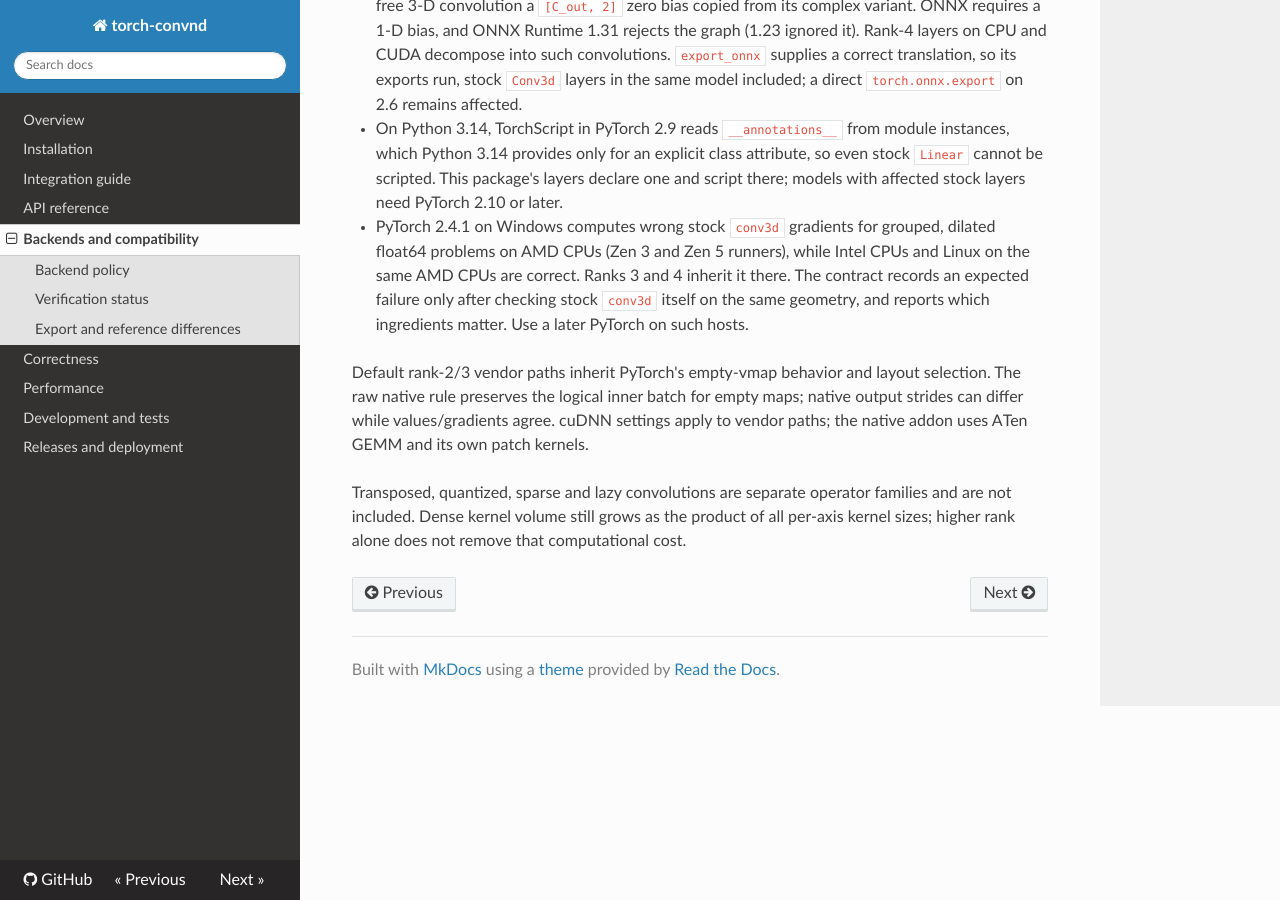
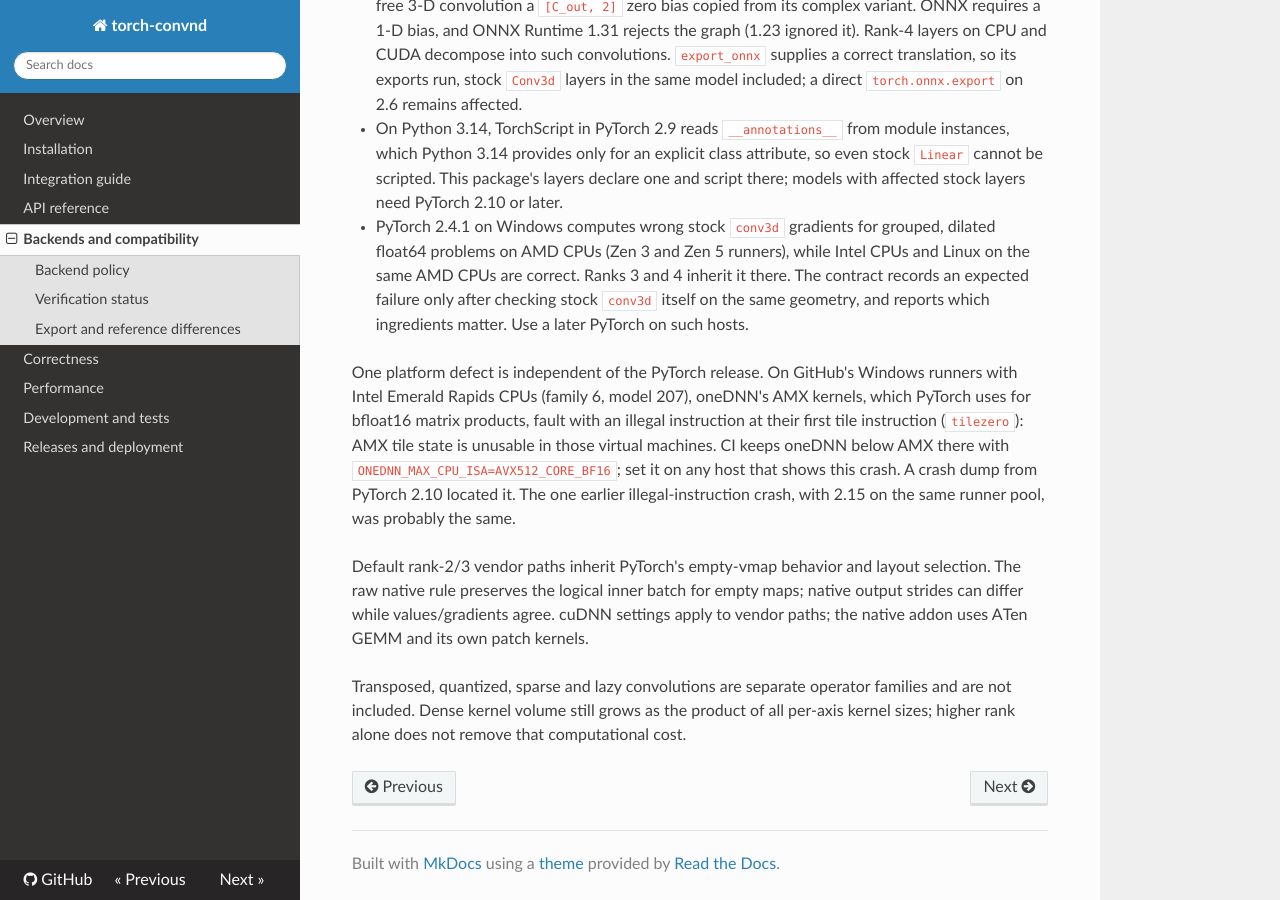
Before and after one commit to lyehe/torch-convnd, an MkDocs documentation site: the page built from docs/support.md, in a window 1280 px wide and 900 px high, scrolled down 2516 px. Built offline with MkDocs 1.6.1, drawn with Linux system fonts in a browser that asks for light colours; nearby versions of some CDN libraries.

Commit message:
Keep oneDNN below AMX on Windows CI; explain the illegal instruction
With Windows Error Reporting reachable, the next crash left a dump. It
came from test_inductor_four_dimensional_training[True-cpu-native] on
an Intel Emerald Rapids runner (family 6, model 207), with PyTorch
2.10. The fault is at tilezero tmm0, the first tile instruction of
oneDNN's JIT AMX-BF16 GEMM, called on an OpenMP worker for the bf16
bmm. The addon is not on the stack. AMX tile state is unusable in
those virtual machines, so it is an upstream platform defect.

Windows CI jobs now set ONEDNN_MAX_CPU_ISA (and DNNL_MAX_CPU_ISA, its
older name) to AVX512_CORE_BF16. docs/support.md records the defect
and the setting for affected hosts.

Co-Authored-By: Claude Opus 5.5 <noreply@anthropic.com>

```diff
--- a/docs/support.md
+++ b/docs/support.md
@@ -108,6 +108,15 @@ the first two, and the version contract covers all three:
   on the same geometry, and reports which ingredients matter. Use a later PyTorch
   on such hosts.
 
+One platform defect is independent of the PyTorch release. On GitHub's Windows
+runners with Intel Emerald Rapids CPUs (family 6, model 207), oneDNN's AMX kernels,
+which PyTorch uses for bfloat16 matrix products, fault with an illegal instruction
+at their first tile instruction (`tilezero`): AMX tile state is unusable in those
+virtual machines. CI keeps oneDNN below AMX there with
+`ONEDNN_MAX_CPU_ISA=AVX512_CORE_BF16`; set it on any host that shows this crash. A
+crash dump from PyTorch 2.10 located it. The one earlier illegal-instruction crash,
+with 2.15 on the same runner pool, was probably the same.
+
 Default rank-2/3 vendor paths inherit PyTorch's empty-vmap behavior and layout
 selection. The raw native rule preserves the logical inner batch for empty maps;
 native output strides can differ while values/gradients agree. cuDNN settings
```
Also changed, not shown: CHANGELOG.md (+5 -1 lines), 1 other file.
